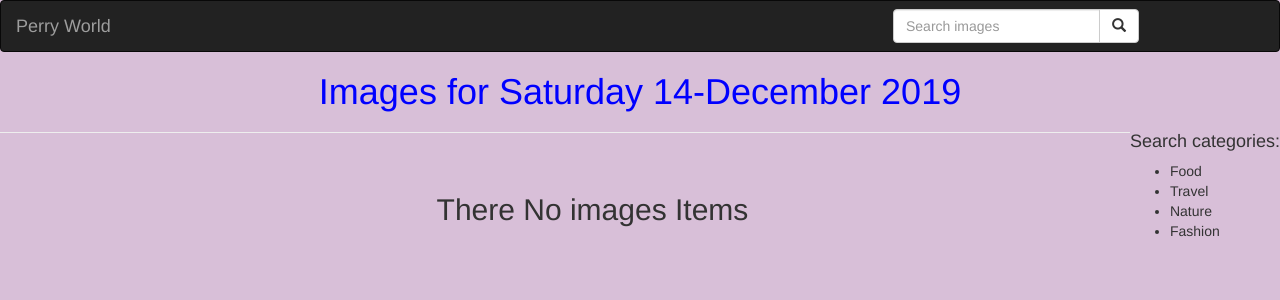
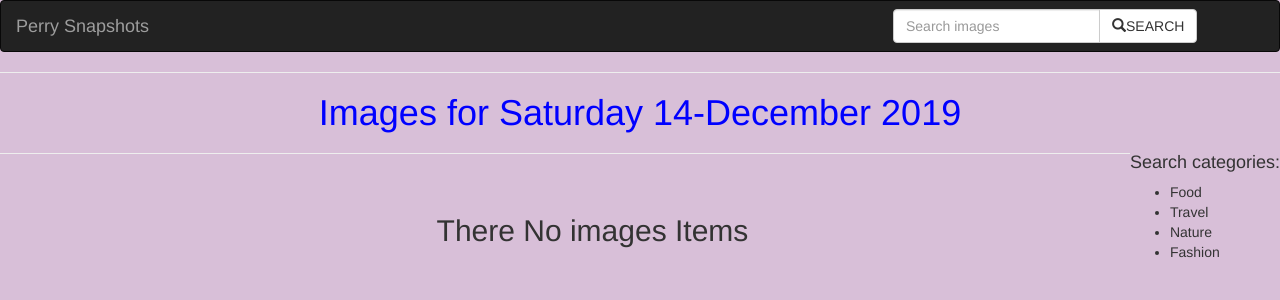
Before and after one commit to virginiah894/Personal-Gallery, a Django app: page / in a window 1280 px wide. Shown: the top 300 px of the page. Run offline with Django 3.2, Linux system fonts and the light colour scheme; data that the repository does not hold is empty; some libraries are stand-ins or nearby versions.

Commit message:
Edit Name on the navbar

```diff
--- a/gallery/templates/navbar.html
+++ b/gallery/templates/navbar.html
@@ -9,7 +9,7 @@
 <nav class="navbar navbar-inverse">
   <div class="container-fluid">
     <div class="navbar-header">
-      <a class="navbar-brand" href="{% url 'imagesToday' %}">Perry World</a>
+      <a class="navbar-brand" href="{% url 'imagesToday' %}">Perry Snapshots</a>
     </div>
     <div class="col-sm-4 col-md-4 navbar-right">
 
@@ -18,7 +18,7 @@
           <div class="input-group">
             <input type="text" class="form-control" placeholder="Search images" name="image">
             <div class="input-group-btn">
-              <button class="btn btn-default" type="submit"><i class="glyphicon glyphicon-search"></i></button>
+              <button class="btn btn-default" type="submit"><i class="glyphicon glyphicon-search"></i>SEARCH</button>
             </div>
           </div>
 
@@ -27,5 +27,6 @@
 
   </div>
 </nav>
+<hr>
 </body>
 </html>
```
